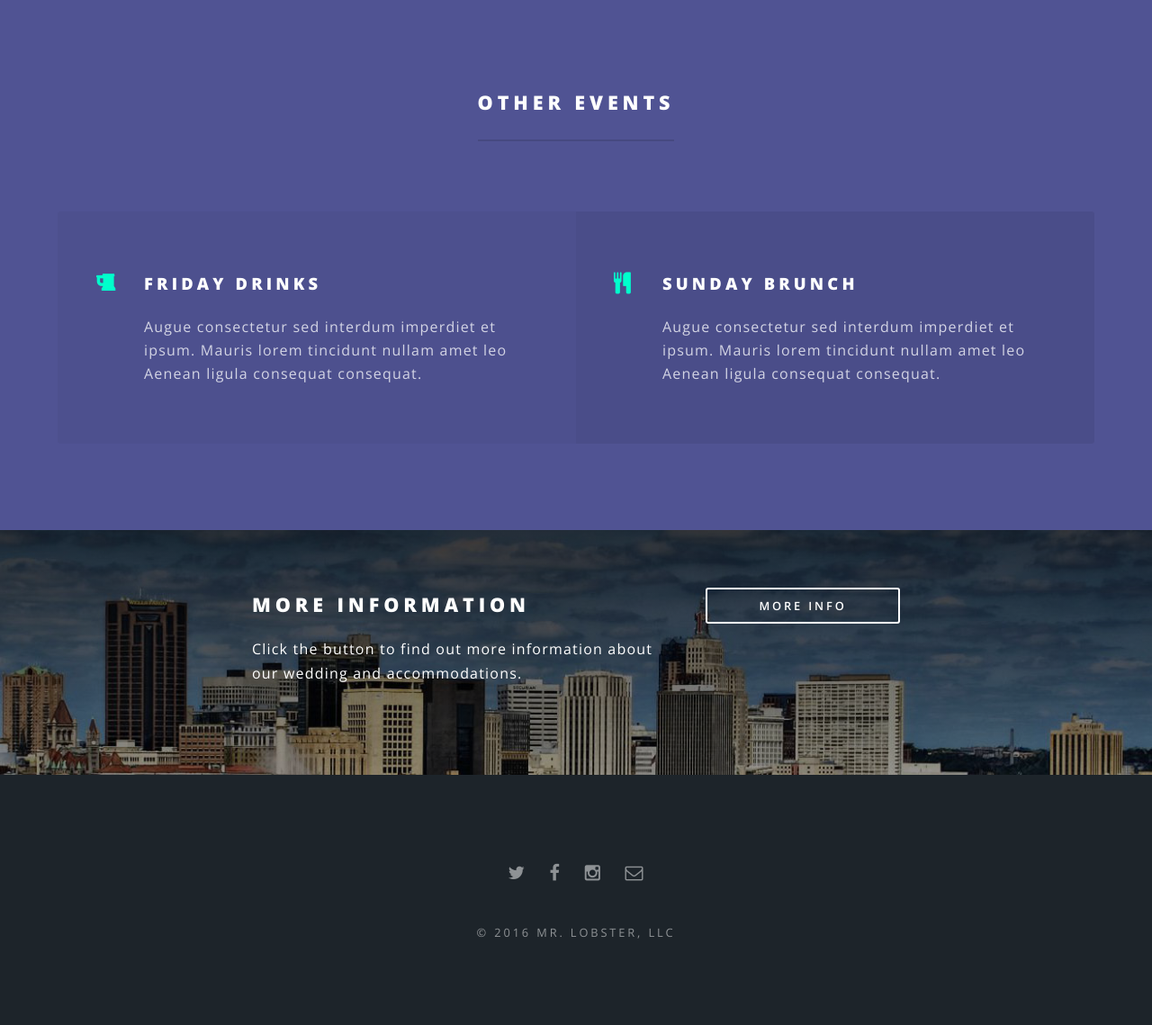
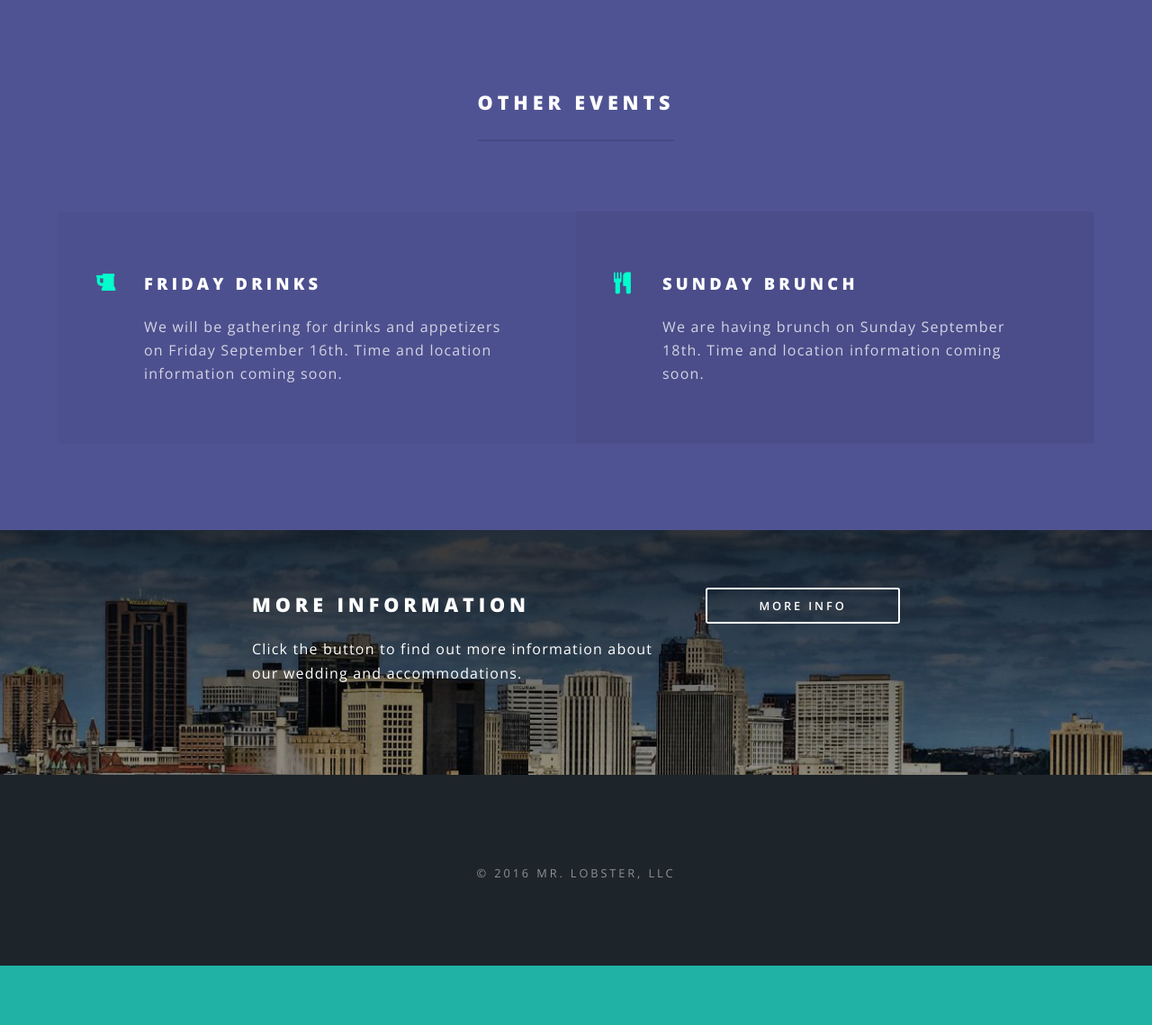
Before and after one commit to stobin111/weddin, a PHP site: page / in a window 1280 px wide. Shown: the part 2511-3650 px from the top of the page at 90% size. After the commit the page ends 3584 px from the top, so only its background shows below. Run offline with PHP 8.4, Linux system fonts and the light colour scheme.

Commit message:
footer fri sun

```diff
--- a/footer.php
+++ b/footer.php
@@ -1,10 +1,10 @@
 <footer id="footer">
-	<ul class="icons">
+	<!-- <ul class="icons">
 		<li><a href="#" class="icon fa-twitter"><span class="label">Twitter</span></a></li>
 		<li><a href="#" class="icon fa-facebook"><span class="label">Facebook</span></a></li>
 		<li><a href="#" class="icon fa-instagram"><span class="label">Instagram</span></a></li>
 		<li><a href="mailto:seantobin7@gmail.com?Subject=Wedding%20contact" target="_top" class="icon fa-envelope-o"><span class="label">Email</span></a></li>
-	</ul>
+	</ul> -->
 	<ul class="copyright">
 		<li>&copy; 2016 Mr. Lobster, LLC</li><!-- <li>Design: <a href="http://html5up.net">HTML5 UP</a></li> -->
 	</ul>
--- a/index.php
+++ b/index.php
@@ -99,11 +99,11 @@
 							<ul class="features">
 								<li class="icon fa-beer">
 									<h3>Friday Drinks</h3>
-									<p>Augue consectetur sed interdum imperdiet et ipsum. Mauris lorem tincidunt nullam amet leo Aenean ligula consequat consequat.</p>
+									<p>We will be gathering for drinks and appetizers on Friday September 16th. Time and location information coming soon.</p>
 								</li>
 								<li class="icon fa-cutlery">
 									<h3>Sunday Brunch</h3>
-									<p>Augue consectetur sed interdum imperdiet et ipsum. Mauris lorem tincidunt nullam amet leo Aenean ligula consequat consequat.</p>
+									<p>We are having brunch on Sunday September 18th. Time and location information coming soon.</p>
 								</li>
 								<!-- <li class="icon fa-code">
 									<h3>Mus Scelerisque</h3>
```
